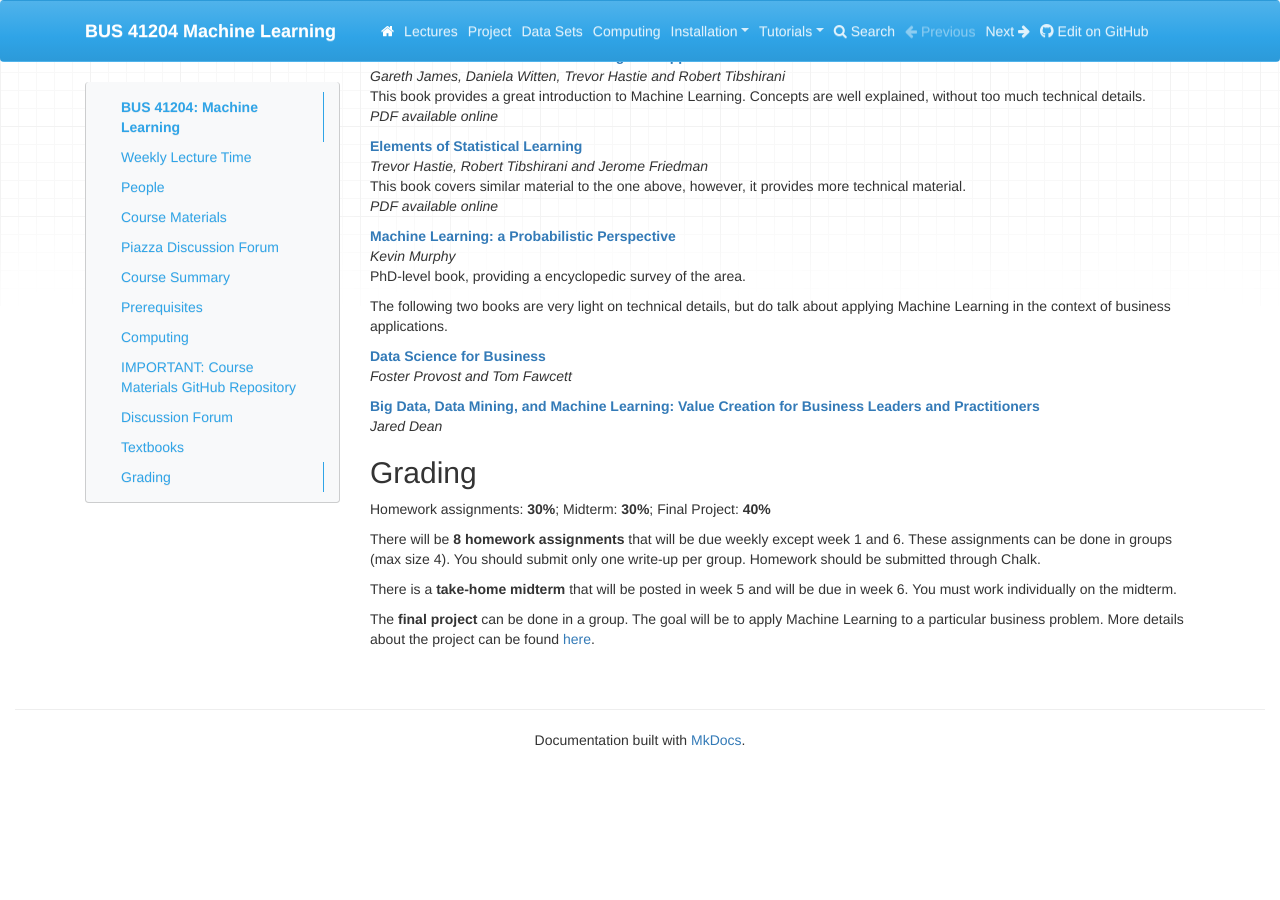
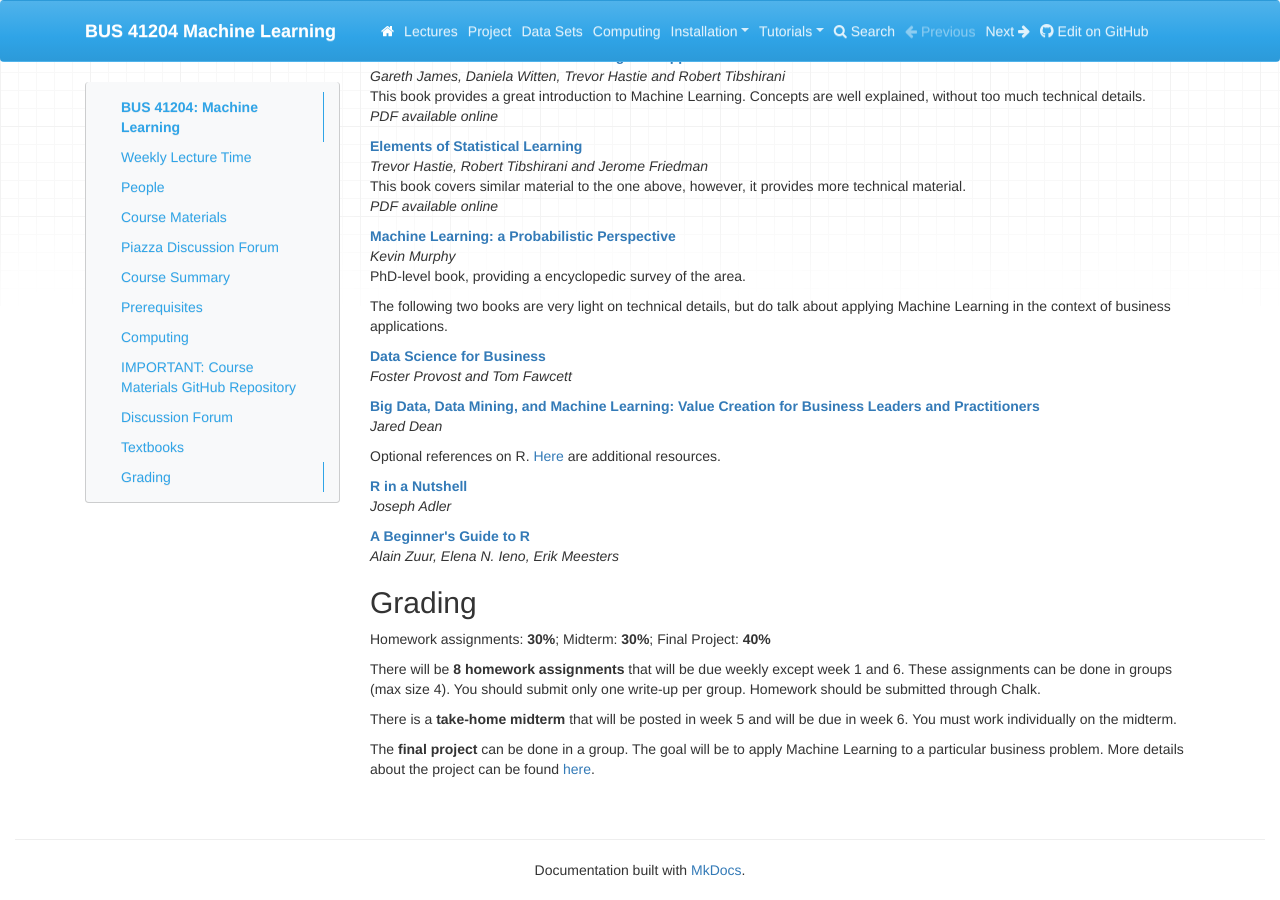
Before and after one commit to ChicagoBoothML/MachineLearning_Fall2015, an MkDocs documentation site: the page built from docs/index.md, in a window 1280 px wide and 900 px high, scrolled down 2285 px. Built offline with MkDocs 1.6.1, drawn with Linux system fonts in a browser that asks for light colours; nearby versions of some CDN libraries; old or Windows-style settings are respelled for this version of MkDocs; before the commit the page ends 3055 px from its top, so only the background shows below that.

```diff
--- a/docs/index.md
+++ b/docs/index.md
@@ -162,6 +162,13 @@ but do talk about applying Machine Learning in the context of business applicati
 [**Big Data, Data Mining, and Machine Learning: Value Creation for Business Leaders and Practitioners**](http://www.amazon.com/gp/product/1502462915) <br>
 *Jared Dean*
 
+Optional references on R. [Here](Computing) are additional resources.
+
+[**R in a Nutshell**](http://shop.oreilly.com/product/0636920022008.do) <br>
+*Joseph Adler*
+
+[**A Beginner's Guide to R**](http://www.amazon.com/Beginners-Guide-Use-Alain-Zuur/dp/0387938362) <br>
+*Alain Zuur, Elena N. Ieno, Erik Meesters*
 
 ## Grading
 
```
Also changed, not shown: docs/Computing.md (+1 -1 lines), docs/Syllabus.md (+2 -0 lines), 1 other file.
